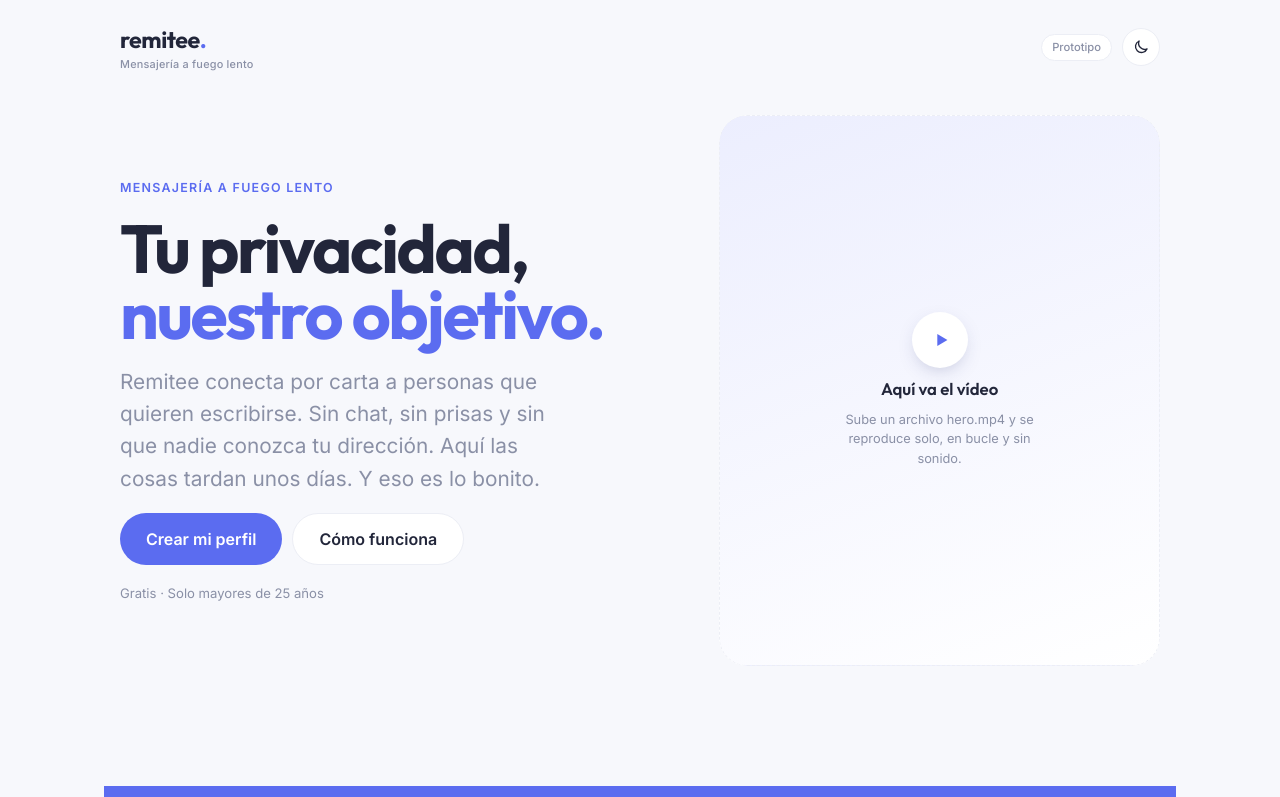
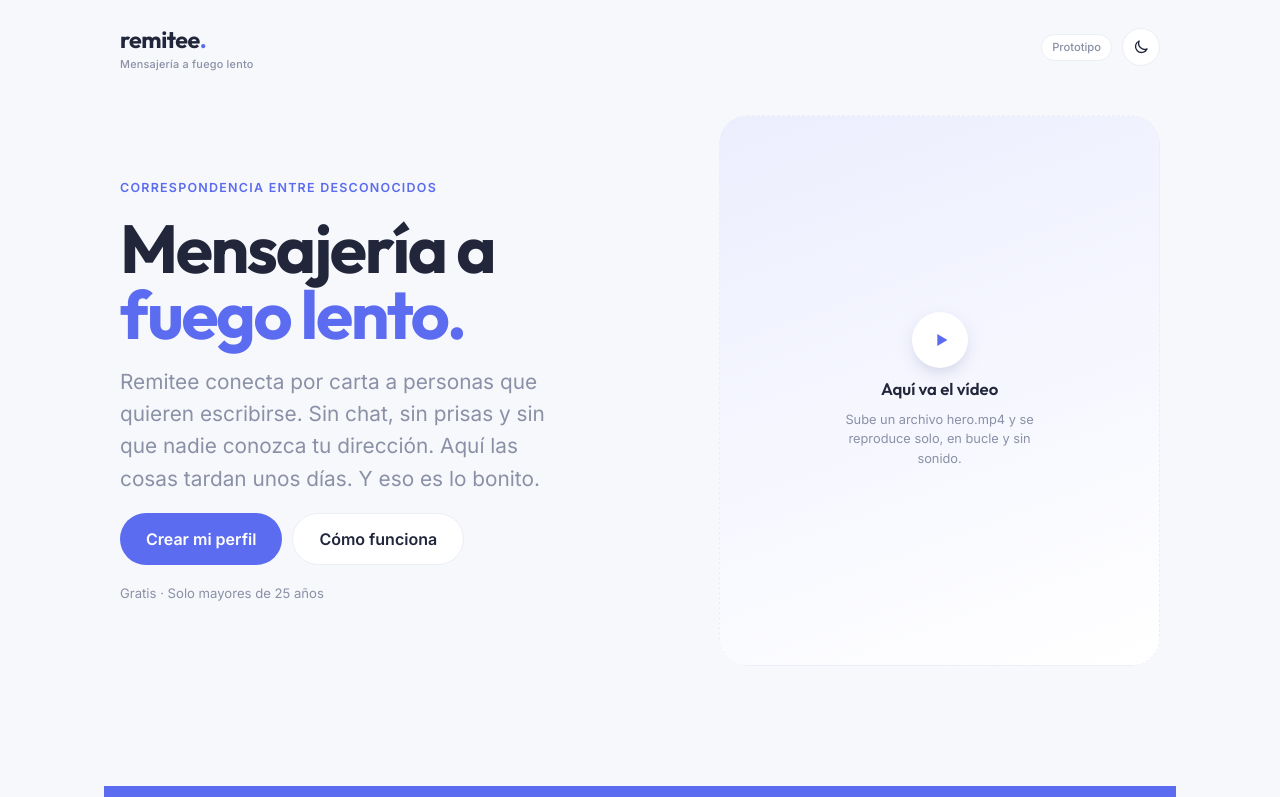
Before and after one commit to Iyanrojo/remitee, a plain HTML site: page index.html in a window 1280 px wide. Shown: the top 797 px of the page. Drawn offline with Linux system fonts and the light colour scheme.

Commit message:
Titular principal: Mensajería a fuego lento
Co-Authored-By: Claude Opus 5.5 <noreply@anthropic.com>
Claude-Session: https://claude.ai/code/session_01KwFkciwcrNmUSzE4iTpngi

```diff
--- a/index.html
+++ b/index.html
@@ -888,8 +888,8 @@ function landing(){
   $("#view").innerHTML = `<div class="land">
     <section class="hero">
       <div class="hero-text">
-        <span class="kicker">Mensajería a fuego lento</span>
-        <h2 class="mega hero-title">Tu privacidad,<br><em>nuestro objetivo.</em></h2>
+        <span class="kicker">Correspondencia entre desconocidos</span>
+        <h2 class="mega hero-title">Mensajería a<br><em>fuego lento.</em></h2>
         <p class="hero-sub">Remitee conecta por carta a personas que quieren escribirse. Sin chat, sin prisas y sin que nadie conozca tu dirección. Aquí las cosas tardan unos días. Y eso es lo bonito.</p>
         <div class="hero-cta"><button id="start">Crear mi perfil</button><button class="plain" id="how">Cómo funciona</button></div>
         <small class="hero-note">Gratis · Solo mayores de 25 años</small>
@@ -914,7 +914,7 @@ function landing(){
         <div><span class="big">3–5 días</span><p>Lo que tarda una carta. Se lee despacio, se relee y se guarda en una caja.</p></div>
       </div>
       <div class="transit"><div class="transit-top"><span>Tu carta va de camino</span><span class="pp">✉︎</span></div><div class="tbar"><span></span></div><small>Sin prisa. Llega cuando llega.</small></div>
-      <p class="slow-quote">Mensajería a <em>fuego lento</em>.</p>
+      <p class="slow-quote">Lo bueno <em>tarda en llegar</em>.</p>
     </section>
     <section class="steps3">
       <div><span class="n">1</span><h3>Haz match por intereses</h3><p>Lees cómo escribe alguien y qué le gusta. Si los dos os elegís, se abre la correspondencia.</p></div>
```
